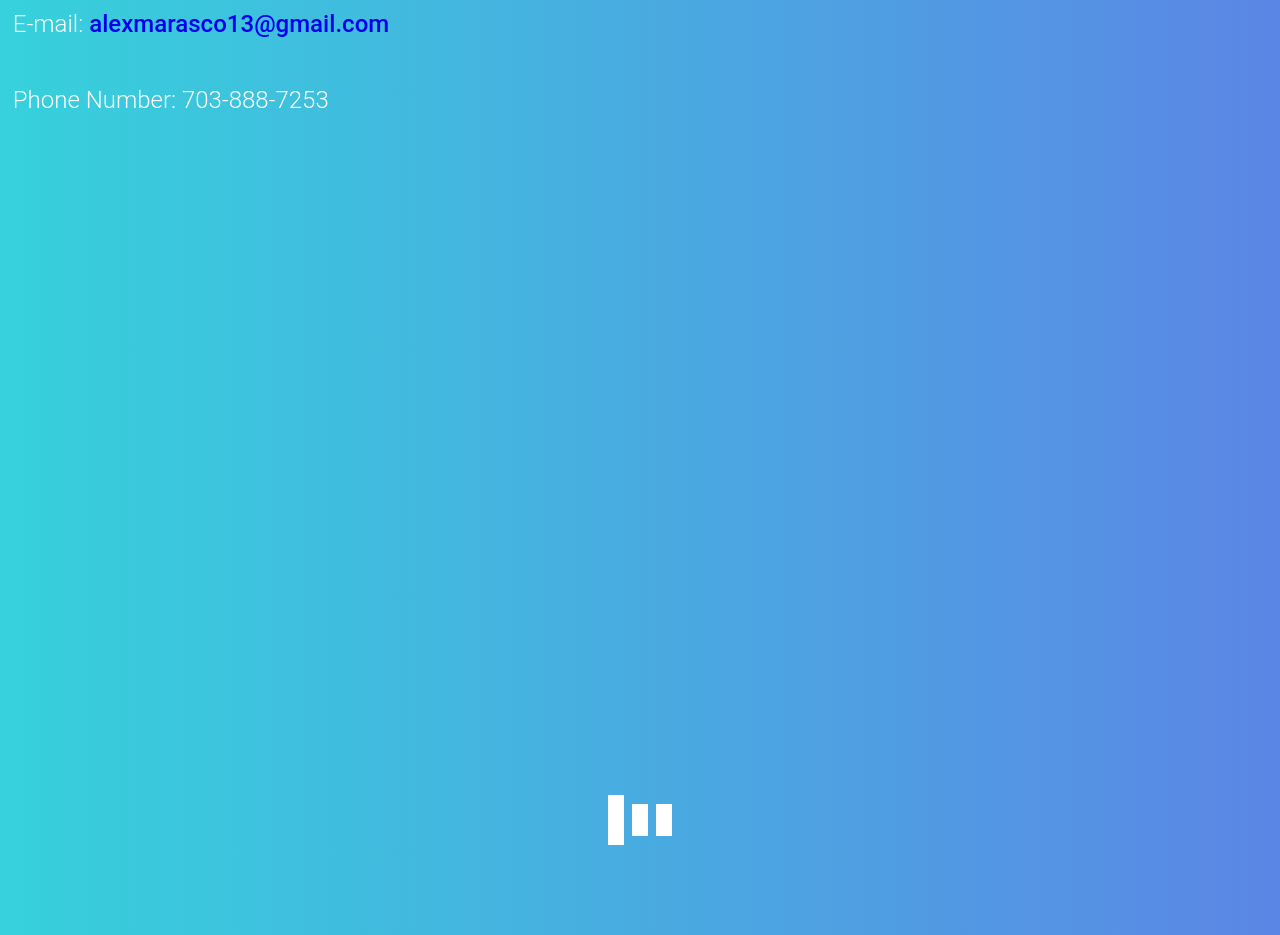
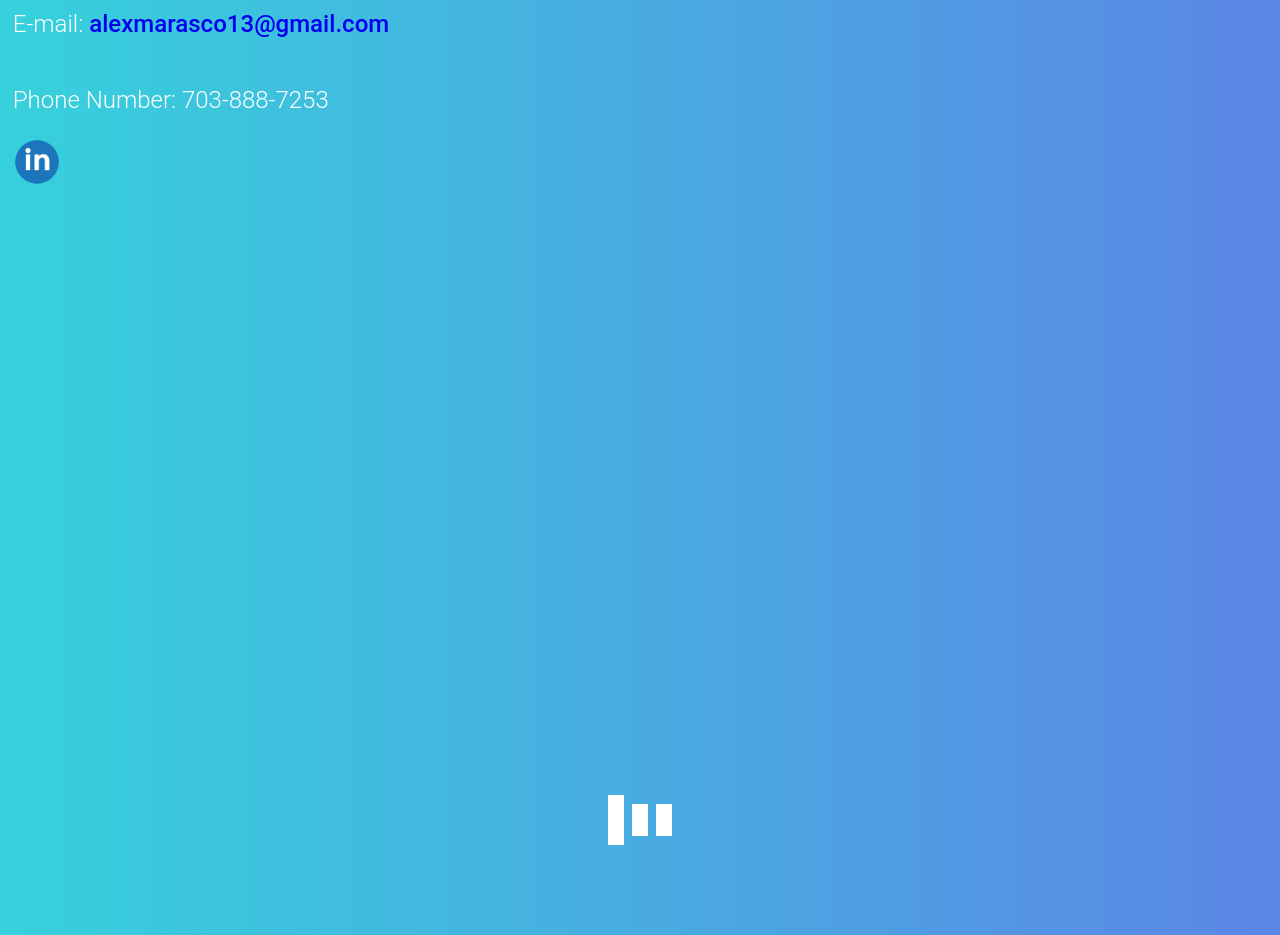
Before and after one commit to Marascax/alex-marasco-personal-site, a React (Create React App) app: page / in a window 1280 px wide. Shown: the part 1180-2115 px from the top of the page. Built offline with nearby package versions, Linux system fonts and the light colour scheme.

Commit message:
linkedin icon

```diff
--- a/public/data/AboutMe.json
+++ b/public/data/AboutMe.json
@@ -2,6 +2,7 @@
     "text": "Hello! My name is Alexander Marasco, I am a software engineer/developer that enjoys creating technological solutions. I have experience with solo development in my free time and developing larger solutions in teams of various sizes. I have interests in any kind of development, where it be for web, desktop, mobile, or anything in between. This website is a way for me to quickly showcase some of that interest, as well as to make it more interesting for someone to learn more about me.",
     "contactInfo": {
         "email": "alexmarasco13@gmail.com",
-        "phoneNumber": "703-888-7253"
+        "phoneNumber": "703-888-7253",
+        "linkedIn": "https://www.linkedin.com/in/alexander-marasco-6b37221b3?lipi=urn%3Ali%3Apage%3Ad_flagship3_profile_view_base_contact_details%3BVw8J%2F3s%2FTNW%2FOtv3PWWseQ%3D%3D"
     }
 }
--- a/src/components/aboutMeBody.js
+++ b/src/components/aboutMeBody.js
@@ -11,7 +11,14 @@ const AboutMeBody = props => {
             <p>
                 E-mail: <a href={`mailto:${pageData.contactInfo.email}`}>{pageData.contactInfo.email}</a>
             </p>
-            <p>Phone Number: {pageData.contactInfo.phoneNumber}</p>
+            <p>
+                Phone Number: {pageData.contactInfo.phoneNumber}
+            </p>
+            <p className='LinkedIn'>
+                <a href={pageData.contactInfo.linkedIn}>
+                    <img className='Icon' src='./images/linkedin-icon.webp' alt='LinkedIn Icon'/>
+                </a>
+            </p>
 
         </div>
     )
--- a/src/containers/pages/aboutMe/aboutMe.scss
+++ b/src/containers/pages/aboutMe/aboutMe.scss
@@ -72,5 +72,16 @@
             text-decoration: none;
             font-weight: 500;
         }
+
+        .LinkedIn {
+            margin: 0;
+
+            .Icon {
+                width: 2em;
+                height: 2em;
+            }
+        }
+
+
     }
 }
```
Also changed, not shown: public/images/linkedin-icon.webp (added).
